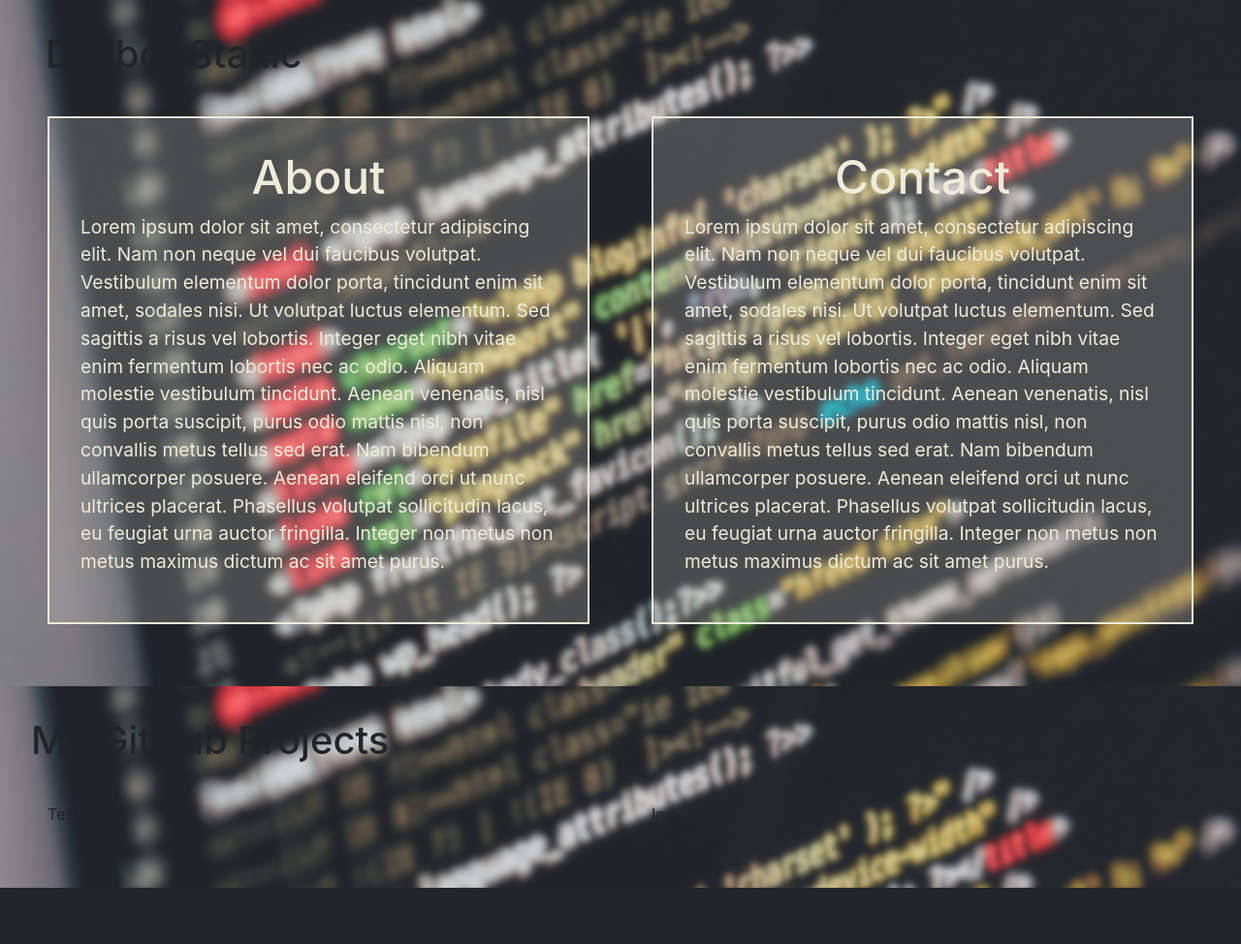
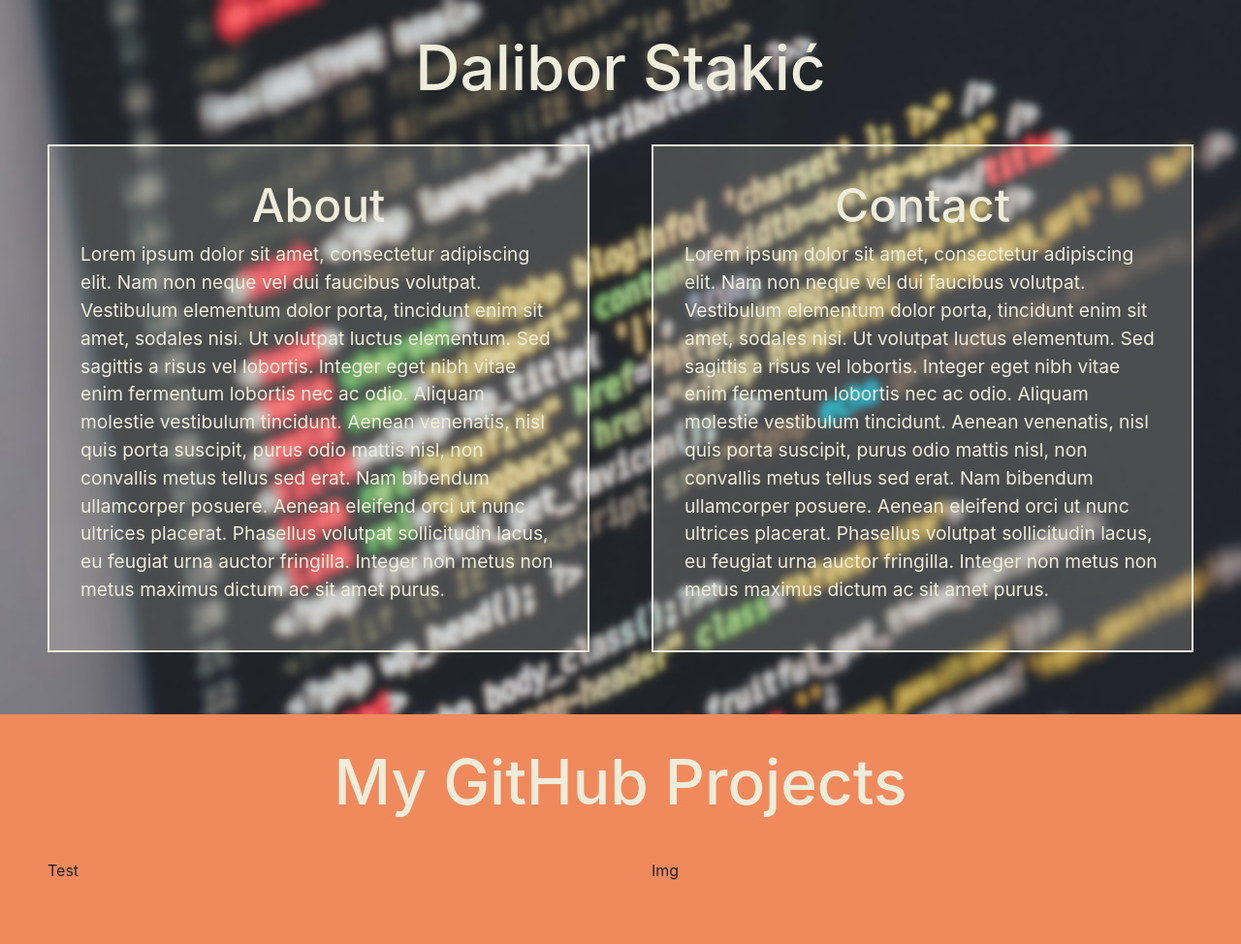
Before and after one commit to daliborstakic/perswebs-flask, a Flask app: page / in a window 1280 px wide. Shown: the whole page at 97% size. Before the commit the page ends 916 px from the top, so only its background shows below. Run offline with Flask 2, Linux system fonts and the light colour scheme; some libraries are stand-ins or nearby versions.

Commit message:
added a background-color to the new row

```diff
--- a/perswebs/static/main.css
+++ b/perswebs/static/main.css
@@ -9,11 +9,13 @@
     font-size:3em;
 }
 
-#header-top {
-    font-size:4em;
+h1 {
+    color:#EEECDA;
+    text-align: center;
+    font-size: 4em;
 }
 
-.row {
+#header-row {
     background-image: url("../static/imgs/bgimg.jpg");
     padding:2rem;
 }
@@ -34,5 +36,10 @@
 }
 
 .border-text:hover {
-    background: rgba(184, 59, 94, 0.7);
+    background: rgba(240, 138, 93, 0.3);
 }
+
+#github-row {
+    background-color: #f08a5d;
+    padding: 2rem;
+}
```
